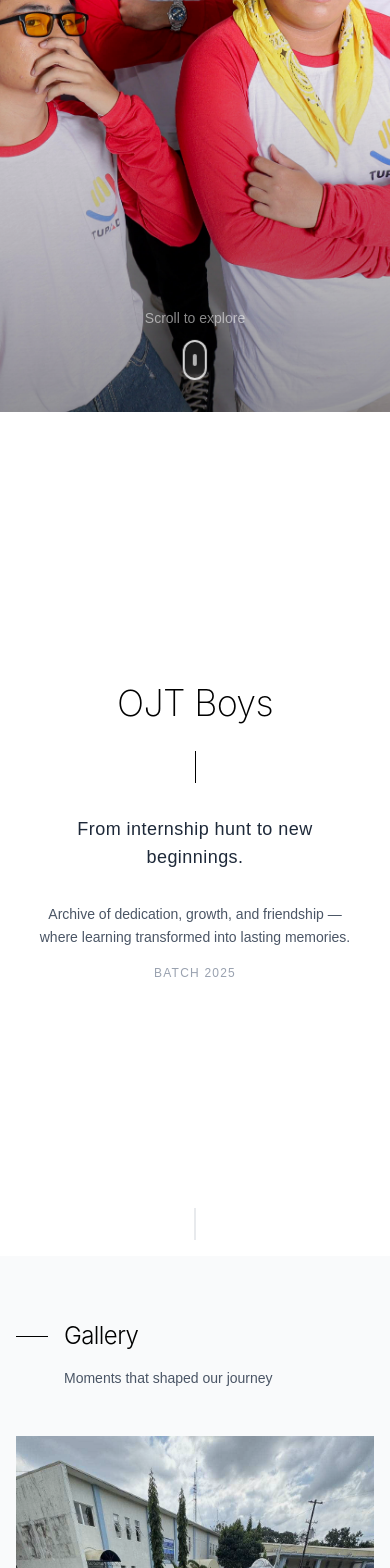
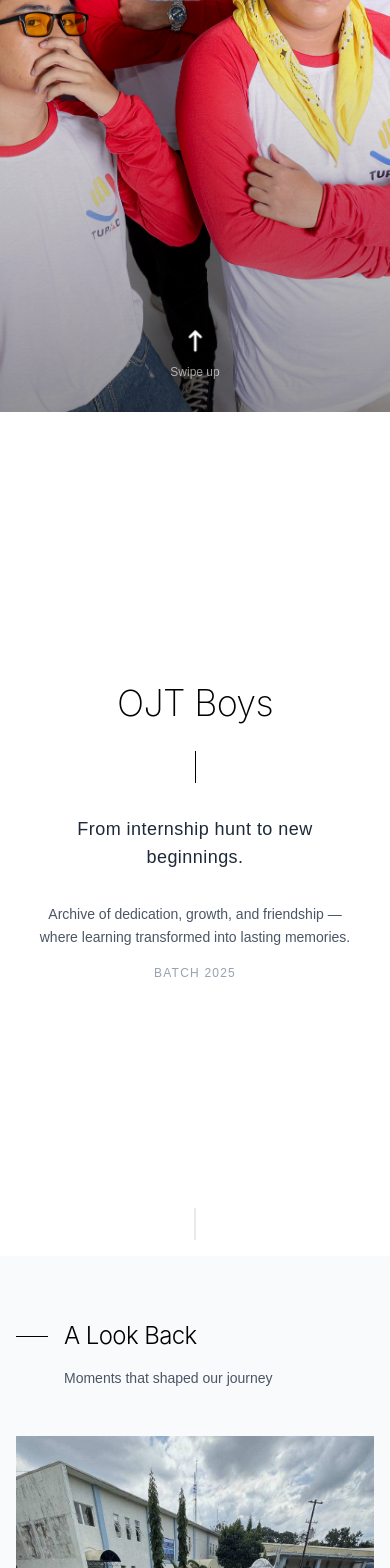
Before and after one commit to frncsvn30/ojt-boys-yearbook, a Vue app: page / in a window 390 px wide. Shown: the part 432-2000 px from the top of the page. Built offline with nearby package versions, Linux system fonts and the light colour scheme; a web font is replaced by a local one.

Commit message:
layout: fix scroll down indicator for mobile phones + refactor gap in graduation pics

```diff
--- a/src/components/Banner.vue
+++ b/src/components/Banner.vue
@@ -5,7 +5,7 @@ import { Autoplay, EffectFade } from 'swiper/modules'
 import 'swiper/css'
 import 'swiper/css/effect-fade'
 
-// Image imports
+// img imports
 import img1 from '../assets/img/tupad-1.jpg'
 import img2 from '../assets/img/tupad-2.jpg'
 import img3 from '../assets/img/tupad-3.jpg'
@@ -13,7 +13,7 @@ import img4 from '../assets/img/tupad-4.jpg'
 import img5 from '../assets/img/tupad-5.jpg'
 import img6 from '../assets/img/tupad-6.jpg'
 
-// Reactive state
+// reactive state
 const images = [img1, img2, img3, img4, img5, img6]
 const loading = ref(true)
 const fadeOut = ref(false)
@@ -22,10 +22,10 @@ const scrollY = ref(0)
 const swiperRef = ref(null)
 const windowHeight = ref(0)
 
-// Computed properties
+// computed properties
 const dynamicHeight = computed(() => {
-  const minHeight = 60 // Minimum height in vh
-  const maxHeight = 100 // Maximum height in vh
+  const minHeight = 60 // min height in vh
+  const maxHeight = 100 // max height in vh
   const scrollFactor = Math.min(scrollY.value / windowHeight.value, 0.4)
   const currentHeight = maxHeight - (scrollFactor * (maxHeight - minHeight))
   return `${Math.max(currentHeight, minHeight)}vh`
@@ -39,11 +39,11 @@ const scrollIndicatorOpacity = computed(() => {
   return 1 - (scrollY.value - fadeStart) / (fadeEnd - fadeStart)
 })
 
-// Event handlers
+// event handlers
 const handleScroll = () => {
   scrollY.value = window.scrollY
 
-  // Control autoplay based on scroll position
+  // control autoplay based on scroll position
   if (swiperRef.value?.swiper) {
     if (scrollY.value > windowHeight.value * 0.3) {
       swiperRef.value.swiper.autoplay.stop()
@@ -57,22 +57,22 @@ const handleResize = () => {
   windowHeight.value = window.innerHeight
 }
 
-// Lifecycle
+// lifecycle
 onMounted(async () => {
-  // Initialize window dimensions
+  // initialize window dimensions
   windowHeight.value = window.innerHeight
 
-  // Disable scrolling during loading
+  // disable scrolling during loading
   document.body.style.overflow = 'hidden'
 
-  // Add event listeners
+  // add event listeners
   window.addEventListener('scroll', handleScroll, { passive: true })
   window.addEventListener('resize', handleResize, { passive: true })
 
-  // Show content immediately but hidden
+  // show content immediately but hidden
   showContent.value = true
 
-  // Loading sequence
+  // loading sequence
   setTimeout(() => {
     fadeOut.value = true
 
@@ -80,13 +80,13 @@ onMounted(async () => {
       loading.value = false
       document.body.style.overflow = 'auto'
 
-      // Ensure swiper is properly initialized
+      // ensure swiper is properly initialized
       await nextTick()
       if (swiperRef.value?.swiper) {
         swiperRef.value.swiper.update()
       }
     }, 1000)
-  }, 2500) // Reduced loading time for better UX
+  }, 2500) // reduced loading time for better UX
 })
 
 onBeforeUnmount(() => {
@@ -97,7 +97,7 @@ onBeforeUnmount(() => {
 </script>
 
 <template>
-  <!-- Modern Loading Screen -->
+  <!-- modern Loading Screen -->
   <div
     v-if="loading"
     :class="[
@@ -106,7 +106,7 @@ onBeforeUnmount(() => {
       fadeOut ? 'opacity-0 scale-95' : 'opacity-100 scale-100'
     ]"
   >
-    <!-- Animated background pattern -->
+    <!-- animated background pattern -->
     <div class="absolute inset-0 overflow-hidden">
       <div class="absolute -top-40 -right-40 w-80 h-80 bg-gradient-to-br from-blue-100/30 to-purple-100/30 rounded-full blur-3xl animate-float"></div>
       <div class="absolute -bottom-40 -left-40 w-80 h-80 bg-gradient-to-br from-amber-100/30 to-pink-100/30 rounded-full blur-3xl animate-float-delayed"></div>
@@ -114,7 +114,7 @@ onBeforeUnmount(() => {
 
     <div class="text-center space-y-8 relative z-10">
 
-      <!-- Loading text -->
+      <!-- loading text -->
       <div class="space-y-3">
         <div class="flex justify-center items-center">
           <img
@@ -124,7 +124,7 @@ onBeforeUnmount(() => {
           />
         </div>
 
-        <!-- Subtitle -->
+        <!-- subtitle -->
         <p class="text-sm md:text-md text-slate-600 animate-fade-in-up delay-500">
           Documenting moments...
         </p>
@@ -132,7 +132,7 @@ onBeforeUnmount(() => {
     </div>
   </div>
 
-  <!-- Hero Carousel Section -->
+  <!-- hero Carousel Section -->
   <section
     v-show="showContent"
     :class="[
@@ -141,10 +141,10 @@ onBeforeUnmount(() => {
     ]"
     :style="{ height: dynamicHeight }"
   >
-    <!-- Gradient Overlay for better text visibility -->
+    <!-- gradient Overlay for better text visibility -->
     <div class="absolute inset-0 bg-gradient-to-b from-black/20 via-transparent to-black/40 z-10 pointer-events-none"></div>
 
-    <!-- Swiper Carousel -->
+    <!-- swiper Carousel -->
     <Swiper
       ref="swiperRef"
       :modules="[Autoplay, EffectFade]"
@@ -182,23 +182,38 @@ onBeforeUnmount(() => {
       </SwiperSlide>
     </Swiper>
 
-    <!-- Scroll Down Indicator -->
+    <!-- scroll down indicator -->
+
+<!-- Desktop version: full scroll indicator -->
 <div
-      class="absolute bottom-8 left-1/2 transform -translate-x-1/2 z-20 flex flex-col items-center transition-opacity duration-500"
+  class="hidden sm:flex absolute bottom-8 left-1/2 transform -translate-x-1/2 z-20 flex-col items-center transition-opacity duration-500"
   :style="{ opacity: scrollIndicatorOpacity }"
 >
   <div class="text-white text-sm font-medium mb-3 opacity-90 animate-pulse">
     Scroll to explore
   </div>
   <div class="relative">
-        <!-- Mouse outline -->
     <div class="w-6 h-10 border-2 border-white/80 rounded-full flex justify-center backdrop-blur-sm bg-white/10">
       <div class="w-1 h-3 bg-white rounded-full mt-2 animate-scroll-wheel"></div>
     </div>
-        <!-- Subtle glow effect -->
     <div class="absolute inset-0 w-6 h-10 border border-white/30 rounded-full animate-pulse-glow"></div>
   </div>
 </div>
+
+<!-- Mobile version: swipe up gesture icon -->
+<div
+  class="sm:hidden absolute bottom-8 left-1/2 transform -translate-x-1/2 z-20 flex flex-col items-center transition-opacity duration-500"
+  :style="{ opacity: scrollIndicatorOpacity }"
+>
+  <!-- Stylized swipe up SVG icon -->
+  <svg class="w-8 h-8 text-white animate-bounce" xmlns="http://www.w3.org/2000/svg" fill="currentColor" viewBox="0 0 24 24">
+    <path d="M12 22c-.55 0-1-.45-1-1V9.41l-2.29 2.3a.996.996 0 11-1.41-1.41l4-4c.39-.39 1.02-.39 1.41 0l4 4a.996.996 0 11-1.41 1.41L13 9.41V21c0 .55-.45 1-1 1z"/>
+  </svg>
+  <span class="text-xs text-white mt-1 animate-pulse">Swipe up</span>
+</div>
+
+
+
 
   </section>
 </template>
--- a/src/components/Yearbook.vue
+++ b/src/components/Yearbook.vue
@@ -96,7 +96,9 @@ onMounted(() => {
         <div class="mb-12 sm:mb-16 lg:mb-20">
           <div class="flex items-center gap-4 sm:gap-6 lg:gap-8 mb-4 sm:mb-6 lg:mb-8">
             <div class="w-8 sm:w-10 lg:w-12 h-px bg-black"></div>
-            <h2 class="text-2xl sm:text-3xl md:text-4xl font-light text-black tracking-tight">Gallery</h2>
+            <h2 class="text-2xl sm:text-3xl md:text-4xl font-light text-black tracking-tight">
+              A Look Back
+            </h2>
           </div>
           <p class="text-sm sm:text-base text-gray-600 font-light ml-12 sm:ml-16 lg:ml-20 pr-4 mb-4 sm:mb-6 lg:mb-8">
             Moments that shaped our journey
@@ -132,7 +134,7 @@ onMounted(() => {
             to="/gallery"
             class="relative inline-flex items-center gap-1.5 text-sm sm:text-base font-medium text-black group"
           >
-            View More
+            View Gallery
             <!-- Underline -->
             <span
               class="absolute left-0 -bottom-1 h-[1.5px] w-0 bg-black transition-all duration-300 group-hover:w-full"
@@ -168,7 +170,7 @@ onMounted(() => {
             Years of learning, captured in moments
           </p>
         </div>
-        <div class="grid grid-cols-1 sm:grid-cols-2 lg:grid-cols-3 xl:grid-cols-4 gap-8 sm:gap-12 lg:gap-16 xl:gap-20">
+        <div class="px-8 sm:px-0 grid grid-cols-1 sm:grid-cols-2 lg:grid-cols-3 xl:grid-cols-4 gap-8 sm:gap-12 lg:gap-16 xl:gap-20">
           <div
             v-for="(student, index) in students"
             :key="index"
```
Lines whose indentation alone changed are shown as unchanged.
